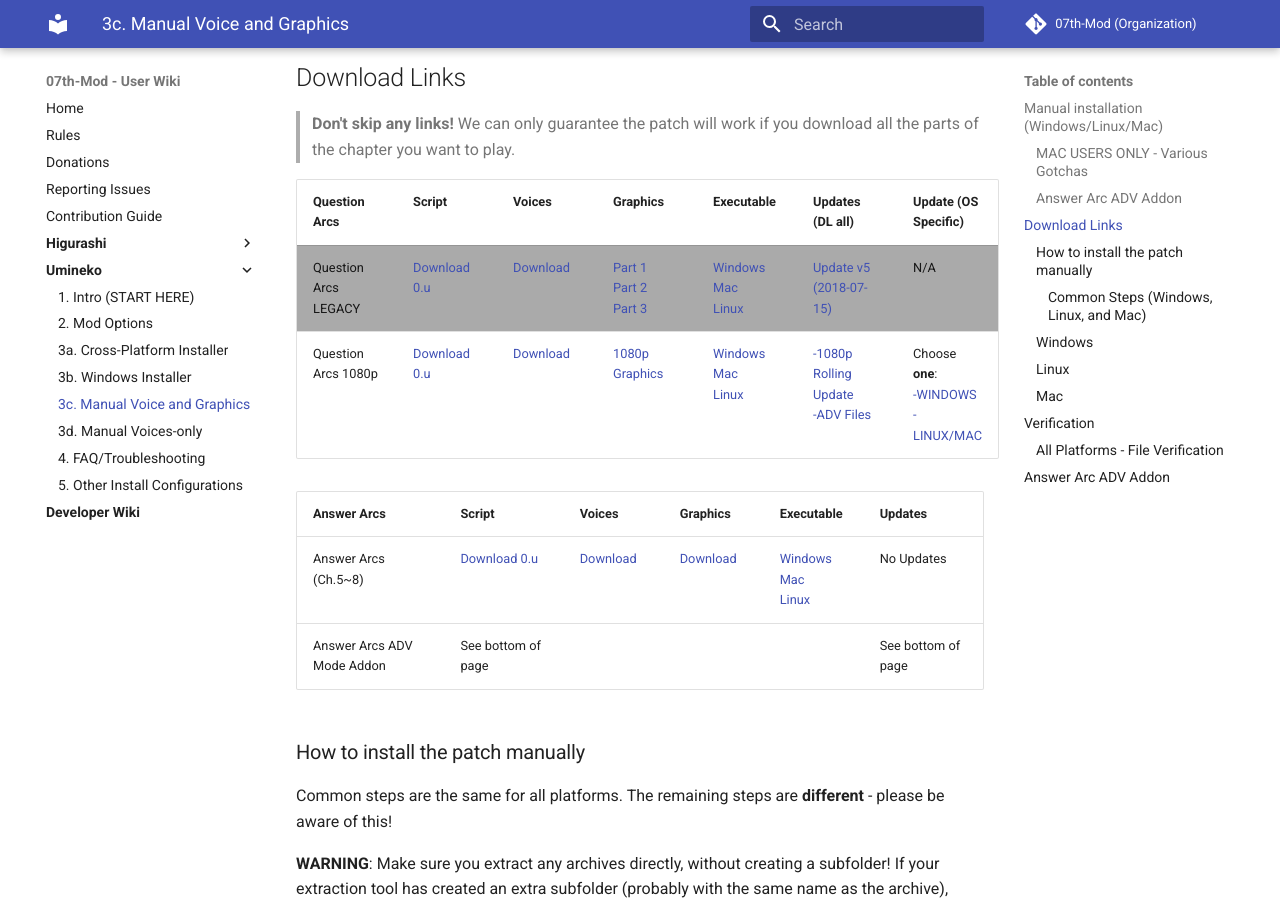
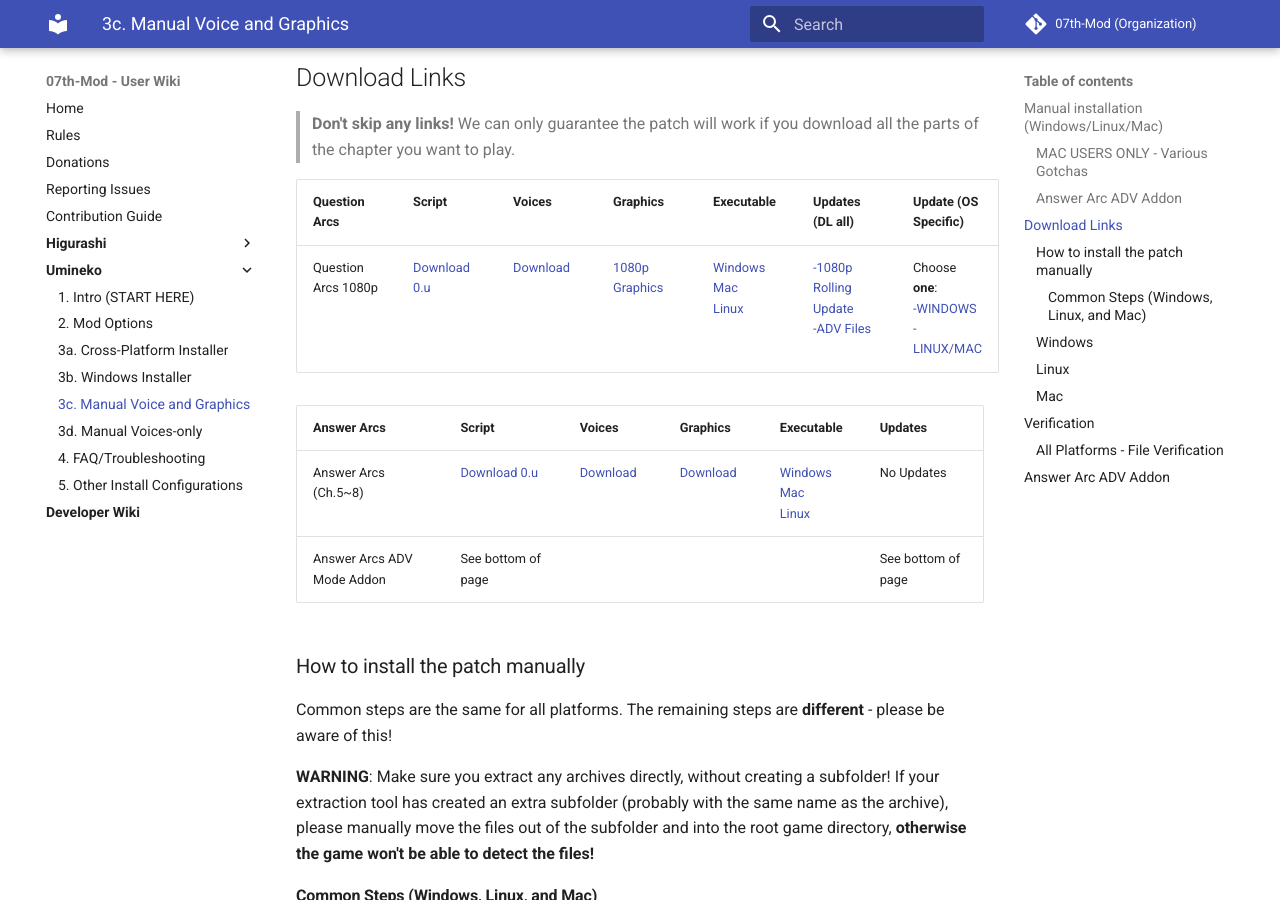
Before and after one commit to 07th-mod/wiki, an MkDocs documentation site: the page built from docs/Umineko/Umineko-Part-1---Voice-and-Graphics-Patch.md, in a window 1280 px wide and 900 px high, scrolled down 709 px. Built offline with MkDocs 1.6.1 and Material for MkDocs 9.7.7, drawn with Linux system fonts in a browser that asks for light colours.

Commit message:
Remove legacy Umineko Questions Arcs

```diff
--- a/docs/Umineko/Umineko-Part-1---Voice-and-Graphics-Patch.md
+++ b/docs/Umineko/Umineko-Part-1---Voice-and-Graphics-Patch.md
@@ -29,15 +29,6 @@
 </tr>
 </thead>
 <tbody>
-<tr bgcolor="#AAAAAA" class="odd">
-<td>Question Arcs LEGACY</td>
-<td><a href="http://07th-mod.com/download.php?repository=umineko-question&file=master/InDevelopment/ManualUpdates/0.utf">Download 0.u</a></td>
-<td><a href="https://07th-mod.com/Beato/Umineko-Voices.7z">Download</a></td>
-<td><a href="https://07th-mod.com/Beato/Umineko-Graphics.zip.001">Part 1</a> <br> <a href="https://07th-mod.com/Beato/Umineko-Graphics.zip.002">Part 2</a> <br> <a href="https://07th-mod.com/Beato/Umineko-Graphics.zip.003">Part 3</a></td>
-<td><a href="https://07th-mod.com/Beato/Umineko1to4.exe">Windows</a> <br> <a href="https://07th-mod.com/Beato/0utf_umineko1to4.app.zip">Mac</a> <br> <a href="https://07th-mod.com/Beato/Umineko1to4">Linux</a></td>
-<td><a href="https://07th-mod.com/Beato/Umineko-Update-v5_2018_07_15.zip">Update v5 (2018-07-15)</a></td>
-<td>N/A</td>
-</tr>
 <tr class="even">
 <td>Question Arcs 1080p</td>
 <td><a href="http://07th-mod.com/download.php?repository=umineko-question&file=1080p/InDevelopment/ManualUpdates/0.utf">Download 0.u</a></td>
```
